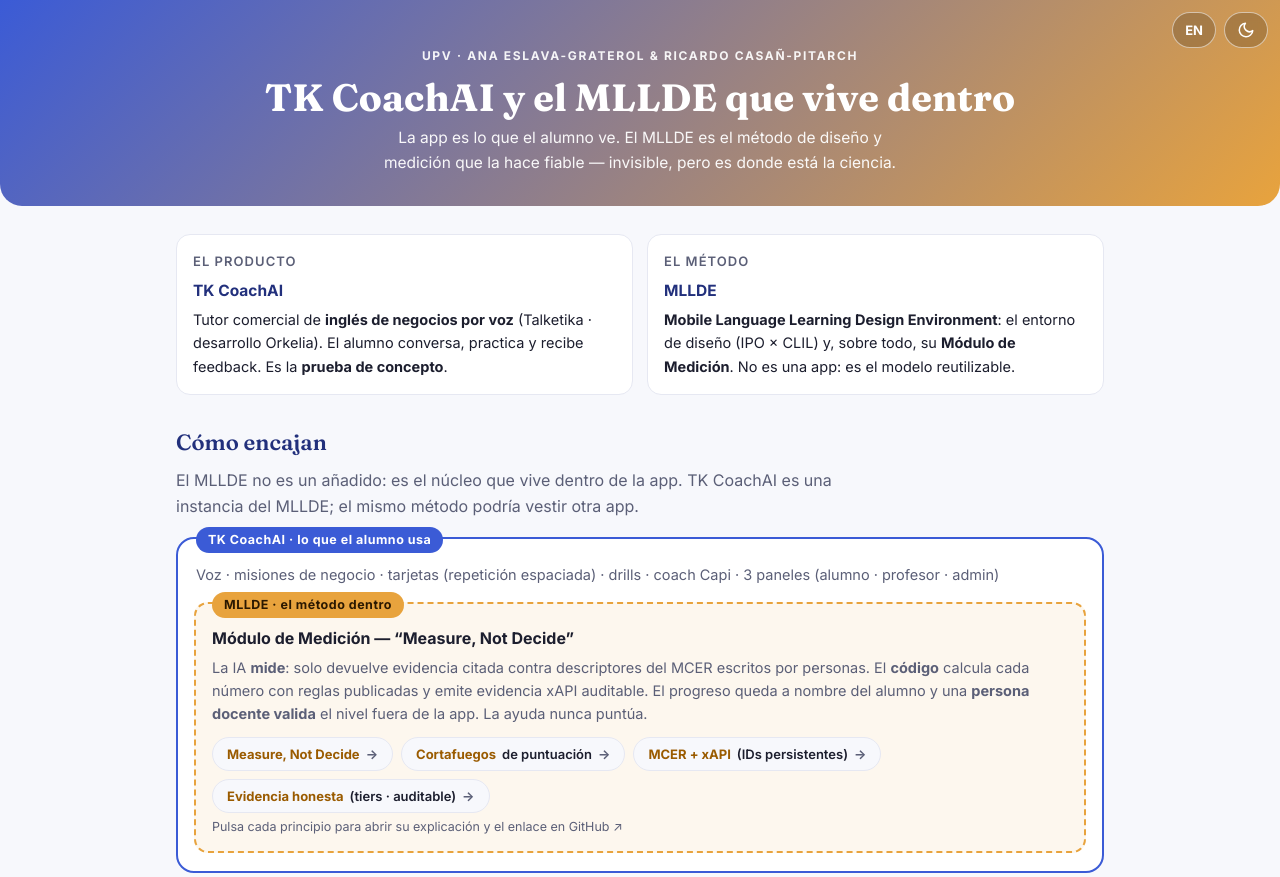
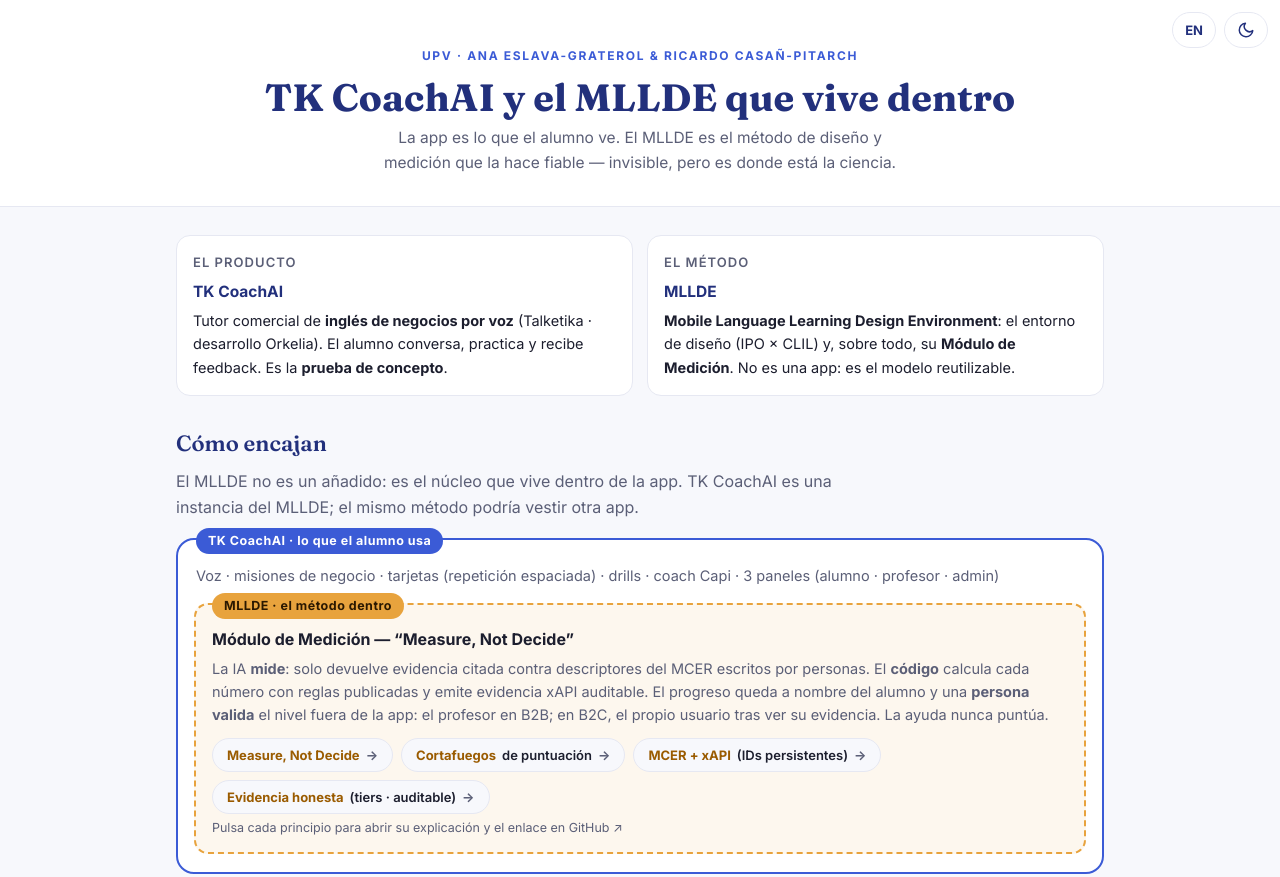
Before and after one commit to ProfeAnaEslavaEdTech/mllde-xapi, a plain HTML site: page governance/propuestas-paginas/tk-coachai-mllde.html in a window 1280 px wide. Shown: the top 877 px of the page. Drawn offline with Linux system fonts and the light colour scheme.

Commit message:
Governance: update the proposed TK CoachAI page to the 18 Nov decisions (Evaluator v2 designed, not implemented; B2B/B2C validation; unproven claims removed; minimalist header); main untouched
Co-Authored-By: Claude Opus 5.5 <noreply@anthropic.com>
Claude-Session: https://claude.ai/code/session_01Lfxa23KXBcTG9Yv1ocKw3C

```diff
--- a/governance/propuestas-paginas/tk-coachai-mllde.html
+++ b/governance/propuestas-paginas/tk-coachai-mllde.html
@@ -33,16 +33,16 @@
   .wrap{max-width:960px;margin:0 auto;padding:0 16px 56px}
   /* controls */
   .controls{position:fixed;top:12px;right:12px;display:flex;gap:8px;z-index:60}
-  .ctl{border:1px solid rgba(255,255,255,.55);background:rgba(0,0,0,.18);color:#fff;font-family:inherit;
+  .ctl{border:1px solid var(--line);background:var(--surface);color:var(--primary-deep);font-family:inherit;
     font-weight:700;font-size:13px;border-radius:999px;padding:7px 12px;cursor:pointer;backdrop-filter:blur(4px);
     display:inline-flex;align-items:center;gap:6px;min-height:36px}
-  .ctl:hover{background:rgba(0,0,0,.30)}
-  .ctl:focus-visible{outline:3px solid #fff;outline-offset:2px}
-  .hero{background:linear-gradient(135deg,#3B5BD6,#E8A33D);color:#fff;border-radius:0 0 22px 22px;
+  .ctl:hover{border-color:var(--primary)}
+  .ctl:focus-visible{outline:3px solid var(--focus-ring);outline-offset:2px}
+  .hero{background:var(--surface);color:var(--ink);border-bottom:1px solid var(--line);
     padding:46px 20px 30px;text-align:center;margin-bottom:28px}
-  .kicker{font-size:12px;font-weight:700;letter-spacing:.14em;text-transform:uppercase;opacity:.92}
-  h1{font-family:Fraunces,Georgia,serif;font-weight:700;font-size:clamp(26px,5.5vw,38px);margin:.3em 0 .2em;line-height:1.1}
-  .hero p{margin:.2em auto 0;max-width:54ch;font-size:15.5px;opacity:.95}
+  .kicker{font-size:12px;font-weight:700;letter-spacing:.14em;text-transform:uppercase;color:var(--primary)}
+  h1{font-family:Fraunces,Georgia,serif;font-weight:700;color:var(--primary-deep);font-size:clamp(26px,5.5vw,38px);margin:.3em 0 .2em;line-height:1.1}
+  .hero p{margin:.2em auto 0;max-width:54ch;font-size:15.5px;color:var(--muted)}
   h2{font-family:Fraunces,Georgia,serif;color:var(--primary-deep);font-weight:600;font-size:22px;margin:30px 0 14px}
   .lead{color:var(--muted);max-width:65ch;margin:-6px 0 18px}
   .nest{border:2px solid var(--primary);border-radius:18px;background:var(--surface);padding:16px 16px 18px;position:relative}
@@ -197,20 +197,20 @@
       appline:"Voz · misiones de negocio · tarjetas (repetición espaciada) · drills · coach Capi · 3 paneles (alumno · profesor · admin)",
       coreTag:"MLLDE · el método dentro",
       coreH3:"Módulo de Medición — “Measure, Not Decide”",
-      coreP:"La IA <b>mide</b>: solo devuelve evidencia citada contra descriptores del MCER escritos por personas. El <b>código</b> calcula cada número con reglas publicadas y emite evidencia xAPI auditable. El progreso queda a nombre del alumno y una <b>persona docente valida</b> el nivel fuera de la app. La ayuda nunca puntúa.",
+      coreP:"La IA <b>mide</b>: solo devuelve evidencia citada contra descriptores del MCER escritos por personas. El <b>código</b> calcula cada número con reglas publicadas y emite evidencia xAPI auditable. El progreso queda a nombre del alumno y una <b>persona valida</b> el nivel fuera de la app: el profesor en B2B; en B2C, el propio usuario tras ver su evidencia. La ayuda nunca puntúa.",
       pmd:"<b>Measure, Not Decide</b>", pfw:"<b>Cortafuegos</b> de puntuación",
       pxa:"<b>MCER + xAPI</b> (IDs persistentes)", pev:"<b>Evidencia honesta</b> (tiers · auditable)",
       pillhint:"Pulsa cada principio para abrir su explicación y el enlace en GitHub ↗",
       h2b:"Una sola línea: de la voz a la evidencia",
       leadB:"El mismo turno recorre el sistema y termina como evidencia fiable — sin que la práctica infle la competencia.",
       s1n:"1 · HABLA", s1t:"Turno de voz", s1d:"El alumno habla en una misión; la transcripción se lee (gate ASR 0,70).",
-      s2n:"2 · MEASURE, NOT DECIDE", s2t:"La IA aporta evidencia", s2d:"Evaluador v2 (en validación; hoy sigue midiendo el v1): descriptor, estado, turno y cita literal, sin notas. El código calcula notas y banda. Drills y tarjetas NO la mueven.",
-      s3n:"3 · EVIDENCIA", s3t:"Banda + xAPI + docente", s3d:"Sentencia anclada a descriptores del MCER, con su nivel de evidencia. El progreso queda a nombre del alumno; el nivel lo valida una persona docente fuera de la app.",
+      s2n:"2 · MEASURE, NOT DECIDE", s2t:"La IA aporta evidencia", s2d:"Evaluador v2 (diseñado, pendiente de implementar; hoy mide el v1): descriptor, estado, turno y cita literal, sin notas. El código calcula notas y banda. Drills y tarjetas NO la mueven.",
+      s3n:"3 · EVIDENCIA", s3t:"Banda + xAPI + docente", s3d:"Sentencia anclada a descriptores del MCER, con su nivel de evidencia. El progreso queda a nombre del alumno. En B2B, un profesor valida el nivel fuera de la app; en B2C, el usuario lo acepta tras ver su evidencia.",
       h2c:"La misma verdad, tres vistas",
       d1n:"Alumno", d1d:"Su banda 0–10 por competencia, calculada por el código, y su progreso.",
       d2n:"Profesor", d2d:"Banda (del LRS), descriptores demostrados con sus citas y perfil por niveles; valida el nivel fuera de la app, con otra evaluación. El esfuerzo va aparte.",
       d3n:"Admin / RR.HH.", d3d:"Tiempo efectivo e indicadores agregados.",
-      note:"Aportación científica: un <b>patrón de gobernanza de la medición</b> reutilizable para el aprendizaje de lenguas mediado por IA — anclado al MCER, interoperable (xAPI), gobernado (Measure, Not Decide) y honesto (evidencia auditable). No depende de la app que lo probó.<br>MLLDE © 2026 Ana Eslava-Graterol, UPV. Registro de derechos de autor en trámite. · Documento elaborado con asistencia de IA, revisado y aprobado bajo responsabilidad humana (art. 50, Reg. (UE) 2024/1689).",
+      note:"Aportación científica: un <b>patrón de gobernanza de la medición</b> reutilizable para el aprendizaje de lenguas mediado por IA — anclado al MCER, interoperable (xAPI), gobernado (Measure, Not Decide) y honesto (evidencia auditable). No depende de la app que lo probó.<br>MLLDE © 2026 Ana Eslava-Graterol, UPV. Registro de derechos de autor en trámite. · Actualizado el 18 nov 2026, con las normas de gobernanza v1.7. · Documento elaborado con asistencia de IA, revisado y aprobado bajo responsabilidad humana (art. 50, Reg. (UE) 2024/1689).",
       mlink:"Ver en el registro MLLDE xAPI ↗", mclose:"Volver"
     },
     en:{
@@ -225,20 +225,20 @@
       appline:"Voice · business missions · cards (spaced repetition) · drills · Capi coach · 3 dashboards (learner · teacher · admin)",
       coreTag:"MLLDE · the method inside",
       coreH3:"Measurement Module — “Measure, Not Decide”",
-      coreP:"The AI <b>measures</b>: it returns only quoted evidence against human-written CEFR descriptors. <b>Code</b> computes every number with published rules and emits auditable xAPI evidence. Progress is recorded in the learner’s name and a <b>teacher validates</b> the level outside the app. Help never scores.",
+      coreP:"The AI <b>measures</b>: it returns only quoted evidence against human-written CEFR descriptors. <b>Code</b> computes every number with published rules and emits auditable xAPI evidence. Progress is recorded in the learner’s name and a <b>person validates</b> the level outside the app: the teacher in B2B; in B2C, the user after seeing their evidence. Help never scores.",
       pmd:"<b>Measure, Not Decide</b>", pfw:"<b>Scoring</b> firewall",
       pxa:"<b>CEFR + xAPI</b> (persistent IDs)", pev:"<b>Honest evidence</b> (tiers · auditable)",
       pillhint:"Tap each principle to open its explanation and the GitHub link ↗",
       h2b:"One line: from voice to evidence",
       leadB:"The same turn travels the system and ends as trustworthy evidence — without practice inflating competence.",
       s1n:"1 · SPEAKS", s1t:"Voice turn", s1d:"The learner speaks in a mission; the transcript is read (ASR gate 0.70).",
-      s2n:"2 · MEASURE, NOT DECIDE", s2t:"The AI gives evidence", s2d:"Evaluator v2 (in validation; v1 still measures today): descriptor, status, turn and verbatim quote, no marks. Code computes marks and band. Drills and cards do NOT move it.",
-      s3n:"3 · EVIDENCE", s3t:"Band + xAPI + teacher", s3d:"Statement anchored to CEFR descriptors, with its evidence tier. Progress is the learner’s; a teacher validates the level outside the app.",
+      s2n:"2 · MEASURE, NOT DECIDE", s2t:"The AI gives evidence", s2d:"Evaluator v2 (designed, not yet implemented; v1 measures today): descriptor, status, turn and verbatim quote, no marks. Code computes marks and band. Drills and cards do NOT move it.",
+      s3n:"3 · EVIDENCE", s3t:"Band + xAPI + teacher", s3d:"Statement anchored to CEFR descriptors, with its evidence tier. Progress is the learner’s. In B2B a teacher validates the level outside the app; in B2C the user accepts it after seeing their evidence.",
       h2c:"One truth, three views",
       d1n:"Learner", d1d:"Their 0–10 band per competence, computed by code, and their progress.",
       d2n:"Teacher", d2d:"Band (from the LRS), demonstrated descriptors with their quotes and a level profile; validates the level outside the app, with another assessment. Effort is shown separately.",
       d3n:"Admin / HR", d3d:"Effective time and aggregate indicators.",
-      note:"Scientific contribution: a reusable <b>measurement-governance pattern</b> for AI-mediated language learning — CEFR-anchored, interoperable (xAPI), governed (Measure, Not Decide) and honest (auditable evidence). It does not depend on the app that tested it.<br>MLLDE © 2026 Ana Eslava-Graterol, UPV. Copyright registration in progress. · Prepared with AI assistance; reviewed and approved under human responsibility (Art. 50, Reg. (EU) 2024/1689).",
+      note:"Scientific contribution: a reusable <b>measurement-governance pattern</b> for AI-mediated language learning — CEFR-anchored, interoperable (xAPI), governed (Measure, Not Decide) and honest (auditable evidence). It does not depend on the app that tested it.<br>MLLDE © 2026 Ana Eslava-Graterol, UPV. Copyright registration in progress. · Updated 18 Nov 2026, with governance norms v1.7. · Prepared with AI assistance; reviewed and approved under human responsibility (Art. 50, Reg. (EU) 2024/1689).",
       mlink:"Open in the MLLDE xAPI registry ↗", mclose:"Back"
     }
   };
@@ -246,31 +246,31 @@
   var MOD={
     es:{
       md:{k:"Principio 1 · Gobernanza",t:"Measure, Not Decide",
-        b:"La IA <b>mide</b>, el código <b>gobierna</b> y una persona <b>valida</b>. Con el Evaluador v2 (en validación; hoy sigue midiendo el v1), la IA revisa la lista completa de descriptores (A1–C2) sin conocer el nivel declarado y devuelve solo evidencia: descriptor, estado (logrado o intentado), turno y cita literal. Sin cita no hay marca. El código comprueba cada cita, calcula las notas y la banda con reglas publicadas y registra el modelo y la versión del prompt. El nivel lo valida una persona docente fuera de la app. No hay un cuarto agente que “arregle” los datos.",
+        b:"La IA <b>mide</b>, el código <b>gobierna</b> y una persona <b>valida</b>. Con el Evaluador v2 (diseñado, pendiente de implementar; hoy mide el v1), la IA revisa la lista completa de descriptores (A1–C2) sin conocer el nivel declarado y devuelve solo evidencia: descriptor, estado (logrado o intentado), turno y cita literal. Sin cita no hay marca. El código comprueba cada cita, calcula las notas y la banda con reglas publicadas y registra el modelo y la versión del prompt. El nivel lo valida una persona fuera de la app. Ningún agente decide, sea cual sea el modelo. No hay un cuarto agente que “arregle” los datos.",
         ex:"Ejemplo: la IA devuelve en.spk.b1.make-suggestions · logrado · T2 · “I think we should call them today”. El código comprueba que la frase está en ese turno del alumno y calcula la nota. La IA no da ningún número."},
       fw:{k:"Principio 2 · Integridad",t:"Cortafuegos de puntuación",
         b:"La banda de competencia deriva <b>solo</b> de la producción oral evidenciada (misiones de role-play + mediación), leída de la transcripción. Corrección, ayuda, drills, tarjetas, rachas y puntos <b>nunca</b> la mueven. Un informe es una consulta sobre statements → el falso positivo es estructuralmente difícil.",
-        ex:"Ejemplo: un drill de gramática al 57% (práctica) y la banda por voz 6,6/10 son constructos distintos — la práctica no toca la banda. (El panel ya muestra la banda, no el %.)"},
+        ex:"Ejemplo: un drill de gramática al 57% (práctica) y la banda por voz 6,6/10 son constructos distintos — la práctica no toca la banda."},
       xa:{k:"Principio 3 · Interoperabilidad",t:"MCER + xAPI (IDs persistentes)",
         b:"Cada turno se convierte en un <b>statement xAPI</b> anclado a los descriptores del Volumen Complementario del MCER mediante <b>identificadores</b> acuñados bajo w3id.org/mllde (resolución persistente pendiente). El inventario curado (382 descriptores, v0.7.2) da el “qué”; xAPI hace el dato portable; el MCER lo hace significativo. Mediación = 5ª destreza.",
         ex:"Ejemplo: content-ref = en.spk.b1.handle-complaint → la banda queda anclada a esa escala MCER. Los IRIs y el perfil están en GitHub."},
       ev:{k:"Principio 4 · Honestidad",t:"Evidencia honesta (tiers · auditable)",
         b:"Cada medición declara su <b>nivel de evidencia</b> (Tier 1 medible hoy · Tier 2 instrumentado · Tier 3 pendiente). El gate ASR 0,70 retiene audio poco fiable; un 0 nunca sustituye a un valor ausente; cada sentencia de medición (completed) declara el modelo que la midió (measure-model; con el Evaluador v2, también la versión del prompt). Así el registro se <b>auto-audita</b>.",
-        ex:"Prueba en vivo: 10 statements con banda puntuados por un proveedor de respaldo se detectaron y excluyeron — gracias a measure-model. La honestidad cazó el fallo."}
+        ex:"Caso real: las sesiones medidas por un proveedor de respaldo se detectaron gracias a measure-model. Su salida de las medias queda pendiente de sus tres pruebas (código, sentencias y fecha). Desde ahora, sin modelo de respaldo."}
     },
     en:{
       md:{k:"Principle 1 · Governance",t:"Measure, Not Decide",
-        b:"The AI <b>measures</b>, code <b>governs</b> and a person <b>validates</b>. With Evaluator v2 (in validation; v1 still measures today), the AI checks the whole descriptor list (A1–C2) without knowing the declared level and returns only evidence: descriptor, status (evidenced or attempted), turn and verbatim quote. No quote, no mark. Code checks every quote, computes the marks and the band with published rules and records the model and prompt version. A teacher validates the level outside the app. No fourth agent “fixes” the data.",
+        b:"The AI <b>measures</b>, code <b>governs</b> and a person <b>validates</b>. With Evaluator v2 (designed, not yet implemented; v1 measures today), the AI checks the whole descriptor list (A1–C2) without knowing the declared level and returns only evidence: descriptor, status (evidenced or attempted), turn and verbatim quote. No quote, no mark. Code checks every quote, computes the marks and the band with published rules and records the model and prompt version. A person validates the level outside the app. No agent decides, whatever the model. No fourth agent “fixes” the data.",
         ex:"Example: the AI returns en.spk.b1.make-suggestions · evidenced · T2 · “I think we should call them today”. Code checks that the quote is in that learner turn and computes the mark. The AI gives no number."},
       fw:{k:"Principle 2 · Integrity",t:"Scoring firewall",
         b:"The competence band derives <b>only</b> from evidenced oral production (role-play missions + mediation), read from the transcript. Correction, help, drills, cards, streaks and points <b>never</b> move it. A report is a query over statements → false positives are structurally hard.",
-        ex:"Example: a grammar drill at 57% (practice) and the voice band 6.6/10 are different constructs — practice does not touch the band. (The panel now shows the band, not the %.)"},
+        ex:"Example: a grammar drill at 57% (practice) and the voice band 6.6/10 are different constructs — practice does not touch the band."},
       xa:{k:"Principle 3 · Interoperability",t:"CEFR + xAPI (persistent IDs)",
         b:"Each turn becomes an <b>xAPI statement</b> anchored to the CEFR Companion Volume descriptors through <b>identifiers</b> minted under w3id.org/mllde (persistent resolution pending). The curated inventory (382 descriptors, v0.7.2) gives the “what”; xAPI makes the data portable; the CEFR makes it meaningful. Mediation = 5th skill.",
         ex:"Example: content-ref = en.spk.b1.handle-complaint → the band is anchored to that CEFR scale. The IRIs and the profile are on GitHub."},
       ev:{k:"Principle 4 · Honesty",t:"Honest evidence (tiers · auditable)",
         b:"Each measurement declares its <b>evidence tier</b> (Tier 1 measurable today · Tier 2 instrumented · Tier 3 pending). The ASR 0.70 gate withholds unreliable audio; a 0 never replaces a missing value; each measurement statement (completed) declares the model that measured it (measure-model; with Evaluator v2, also the prompt version). So the record <b>self-audits</b>.",
-        ex:"Live proof: 10 band-carrying statements scored by a fallback provider were detected and excluded — thanks to measure-model. Honesty caught the lapse."}
+        ex:"Real case: the sessions scored by a fallback provider were detected thanks to measure-model. Taking them out of the averages awaits its three proofs (code, statements and date). From now on, no fallback model."}
     }
   };
 
```
Also changed, not shown: 1 other file.
